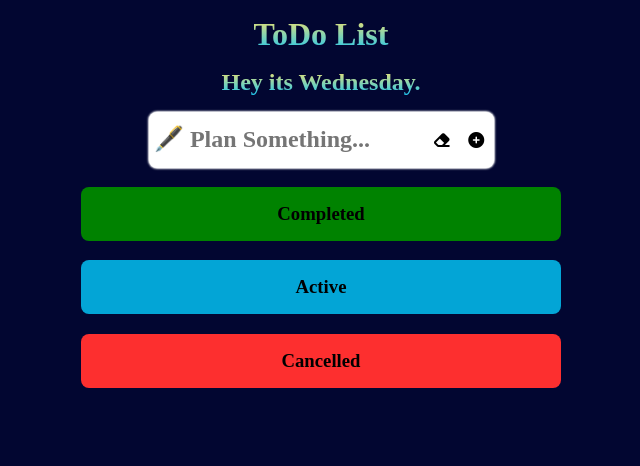
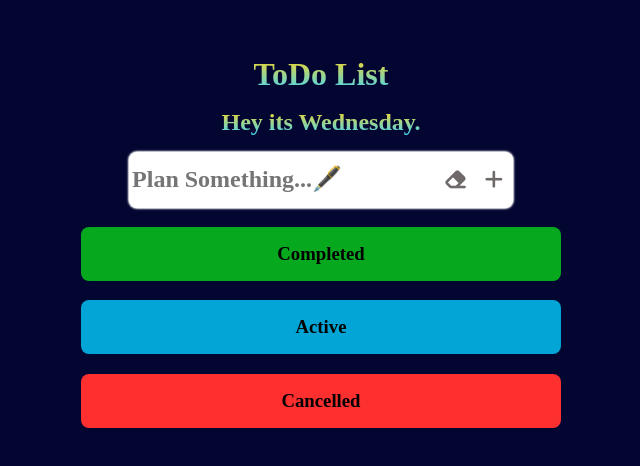
Before and after one commit to Regestrac/ToDo_List-ReactApp, a React (Create React App) app: page / in a window 768 px wide. Shown: the top 466 px of the page, without its empty margins (63-703 px from the left). Built offline with nearby package versions, Linux system fonts and the light colour scheme.

Commit message:
Added some responsive design

```diff
--- a/src/App.css
+++ b/src/App.css
@@ -2,20 +2,21 @@
   margin: 0;
   padding: 0;
 }
+
 body {
   background-color: #020631;
 }
+
 .app {
   width: 100%;
   align-items: center;
   justify-content: center;
-  text-align: center;
   margin-left: auto;
   margin-right: auto;
 }
 
-.inputOptions{
-   width: fit-content;
+.inputOptions {
+  width: 35rem;
   height: 3.5rem;
   background-color: white;
   box-shadow: 0 0 2px 1px white;
@@ -25,17 +26,22 @@ body {
   display: grid;
   grid-template-columns: 80% 10% 10%;
 }
-.inputSection{
+
+.inputSection {
   display: flex;
   flex-direction: column;
   align-items: center;
   justify-content: center;
 }
 
-.subHeading, .mainHeading{
+.headings {
+  margin-top: 2.5rem;
+}
+
+.subHeading, .mainHeading {
   text-align: center;
   margin-top: 1rem;
-  background: -webkit-linear-gradient(rgb(255, 227, 103), #16c5f5);
+  background: -webkit-linear-gradient(rgb(255, 213, 27), #3cd4fe);
   background-clip: text;
   -webkit-text-fill-color: transparent;
 }
@@ -65,14 +71,16 @@ body {
   align-items: center;
 }
 
-.list-sec{
+.list-sec {
   display: flex;
   flex-wrap: wrap;
   justify-content: center;
+  margin-bottom: 2rem;
 }
 
-.list-sec .container{
-  width: 30rem;
+.list-sec .container {
+  width: 30%;
+  min-width: 27rem;
   margin-right: 1rem;
   margin-left: 1rem;
   border-radius: .5rem;
@@ -83,9 +91,9 @@ i {
   cursor: pointer;
 }
 
-.toDoInput i {
-  font-size: large;
-  color: rgb(84, 84, 84);
+.inputOptions i {
+  font-size: 1.3rem;
+  color: rgb(111, 105, 105);
 }
 
 .container i {
@@ -119,6 +127,7 @@ i {
 }
 
 .container {
+  width:100%;
   height: 100%;
   margin-top: 2.5%;
   margin-left: 2.5%;
@@ -132,22 +141,22 @@ i {
 }
 
 .container .toDo {
-  width: 95%;
+  width: 90%;
   height: 100%;
   background-color: rgb(241, 241, 241, 0.2);
   margin-top: .5rem;
   padding: 5px;
-  border-radius: .25rem;
-  transition: width 200ms;
+  border-radius: .35rem;
+  transition: width 150ms;
+
 }
 
 .container .toDo:hover {
   background-color: rgba(241, 241, 241, 0.313);
-  width: 95%;
+  scale: 1.04;
 }
 
 .container .toDo .top p {
-  width: fit-content;
   word-wrap: break-word;
   text-align: justify;
   font-size: large;
@@ -160,8 +169,6 @@ i {
   cursor: default;
 }
 
-
-
 .container.onGoing {
   background-color: #03a5d6;
 }
@@ -173,7 +180,7 @@ i {
 }
 
 .container.onGoing .toDo .top {
-  width: auto;
+  width: 20rem;
 }
 
 .container.onGoing .toDo .left {
@@ -190,11 +197,8 @@ i {
   grid-row-end: 3;
 }
 
-
-
-
 .container.done {
-  background-color: rgb(0, 130, 0);
+  background-color: rgb(6, 169, 30);
 
 }
 
@@ -205,7 +209,7 @@ i {
 }
 
 .container.done .toDo .top {
-  width: auto;
+  width: 20rem;
 }
 
 .container.done .toDo .left {
@@ -222,7 +226,6 @@ i {
   grid-row-end: 3;
 }
 
-
 .container.dropped {
   background-color: #fd2f2f;
 }
@@ -234,7 +237,7 @@ i {
 }
 
 .container.dropped .toDo .top {
-  width: auto;
+  width: 20rem;
   word-wrap: break-word;
 }
 
@@ -251,3 +254,80 @@ i {
   grid-row-start: 1;
   grid-row-end: 3;
 }
+
+@media only screen and (max-width:950px) and (min-width:431px) {
+  .list-sec .container {
+    width: 30rem;
+    margin-right: 1rem;
+    margin-left: 1rem;
+    border-radius: .5rem;
+  }
+
+  .list-sec {
+    display: flex;
+    flex-wrap: wrap;
+    justify-content: center;
+  }
+
+  .inputOptions {
+    width: 24rem;
+  }
+
+  .container.done .toDo .top {
+    width: 20rem;
+  }
+
+  .container.onGoing .toDo .top {
+    width: 18rem;
+    margin-left: .7rem;
+  }
+
+  .container.onGoing .toDo .bottom {
+    width: 18rem;
+    margin-left: .7rem;
+  }
+
+  .container.dropped .toDo .top {
+    width: 18rem;
+    margin-left: .7rem;
+  }
+
+  .container.dropped .toDo .bottom {
+    margin-left: .7rem;
+  }
+}
+
+@media only screen and(max-width:430px){
+  .list-sec .container {
+    width:90%;
+    margin-right: 1rem;
+    margin-left: 1rem;
+    border-radius: .5rem;
+  }
+  .list-sec {
+    width: 90%;
+    display: flex;
+    flex-wrap: wrap;
+    /* justify-content: center;
+    align-items: center; */
+  }
+  .container {
+    width: 90%;
+  }
+
+  .inputOptions {
+    width: fit-content;
+  }
+
+  .container.done .toDo .top {
+    width: 80vw;
+  }
+
+  .container.onGoing .toDo .top {
+    width: 70vw;
+  }
+
+  .container.dropped .toDo .top {
+    width: 70vw;
+  }
+}
--- a/src/App.js
+++ b/src/App.js
@@ -9,7 +9,7 @@ function App() {
     const initialValue = JSON.parse(saved);
     return (initialValue || "")                   //If not available gets empty string
   })
-  const index = toDos && toDos.findIndex(obj => obj.statusRemoved == true);
+  const index = toDos && toDos.findIndex(obj => obj.statusRemoved === true);
   if(index > -1) {toDos && toDos.splice((index), 1); }
 
   const today = new Date();
@@ -41,7 +41,7 @@ function App() {
         statusErase: false,
         statusRetreve: false
       }]);
-      // setToDo('');
+      setToDo('');
     }
   })
   const clearInput = () => {
@@ -65,13 +65,13 @@ function App() {
         <form onSubmit={handleInput}>
           <div className='inputOptions'>
             <div className='left'>
-              <input value={toDo} onChange={handleUserInput} type="text" placeholder='🖋️ Plan Something...'></input>
+              <input value={toDo} onChange={handleUserInput} type="text" placeholder='Plan Something...🖋️'></input>
             </div>
             <div className='middle erase'>
               <i onClick={clearInput} className="fas fa-eraser" title="Clear"></i>
             </div>
             <div className='right add'>
-              <i type='submit' onClick={handleInput} className="fa-solid fa-circle-plus" title="Add"></i>
+              <i type='submit' onClick={handleInput} className="fa fa-plus" title="Add"></i>
             </div>
           </div>
         </form>
@@ -108,6 +108,7 @@ function App() {
                 </div>
               )
             }
+            return null;
           })
           }
         </div>
@@ -184,6 +185,7 @@ function App() {
                 </div>
               )
             }
+            return null;
           })
           }
         </div>
@@ -212,7 +214,7 @@ function App() {
                   <div className='bottom'>
                     <p>{obj.time}</p>
                   </div>
-                  <div className='right binm'>
+                  <div className='right bin'>
                     <i onClick={(e) => {
                       let isdelete = window.confirm("Delete toDo Permanently ?")
                       if (isdelete) {
@@ -227,8 +229,9 @@ function App() {
                     }} value={obj.statusRemoved} className='fas fa-trash-alt' title='Remove'></i>
                   </div>
                 </div>
-              )
-            }
+                )
+              }
+              return null;
           })
           }
         </div>
```
Lines whose indentation alone changed are shown as unchanged.
